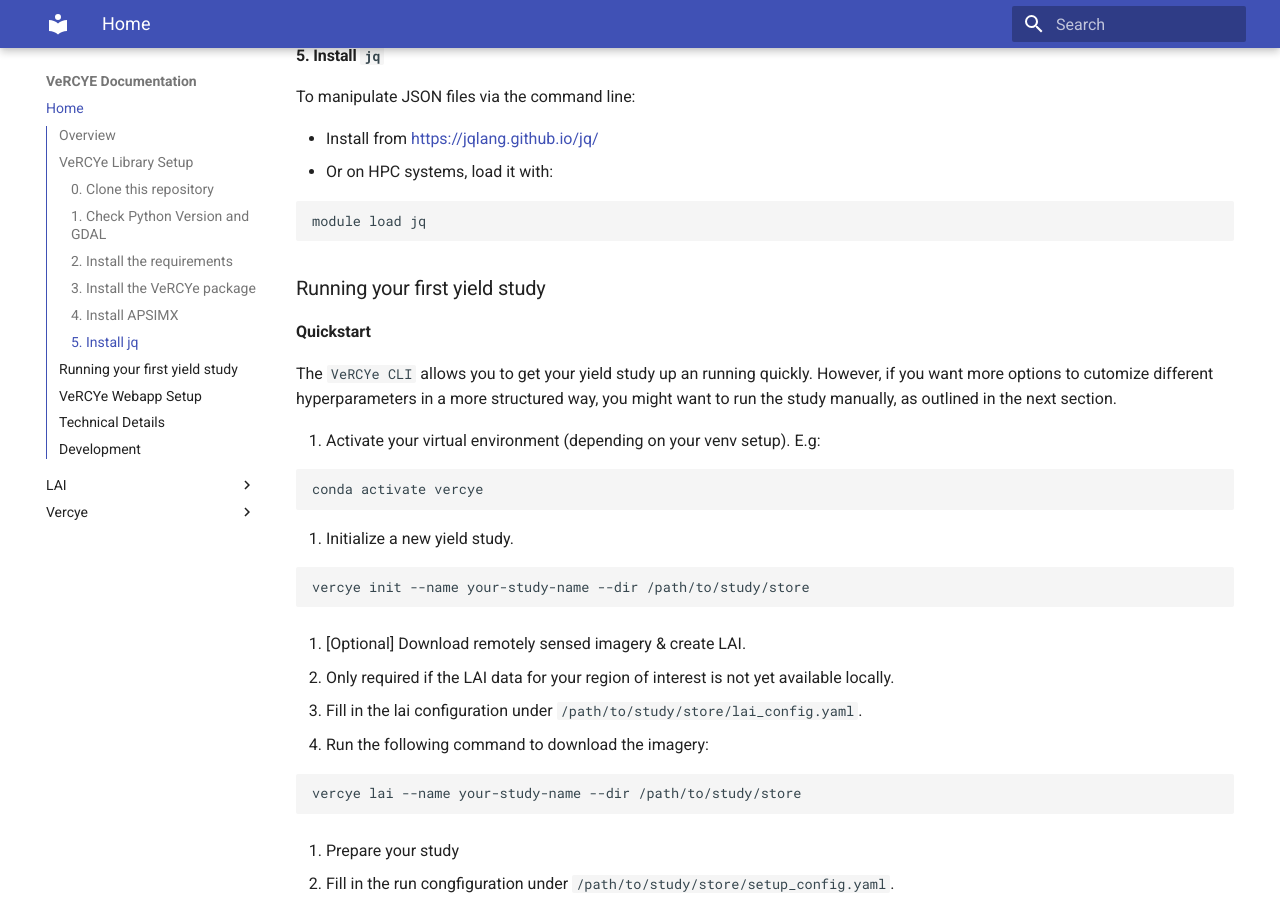
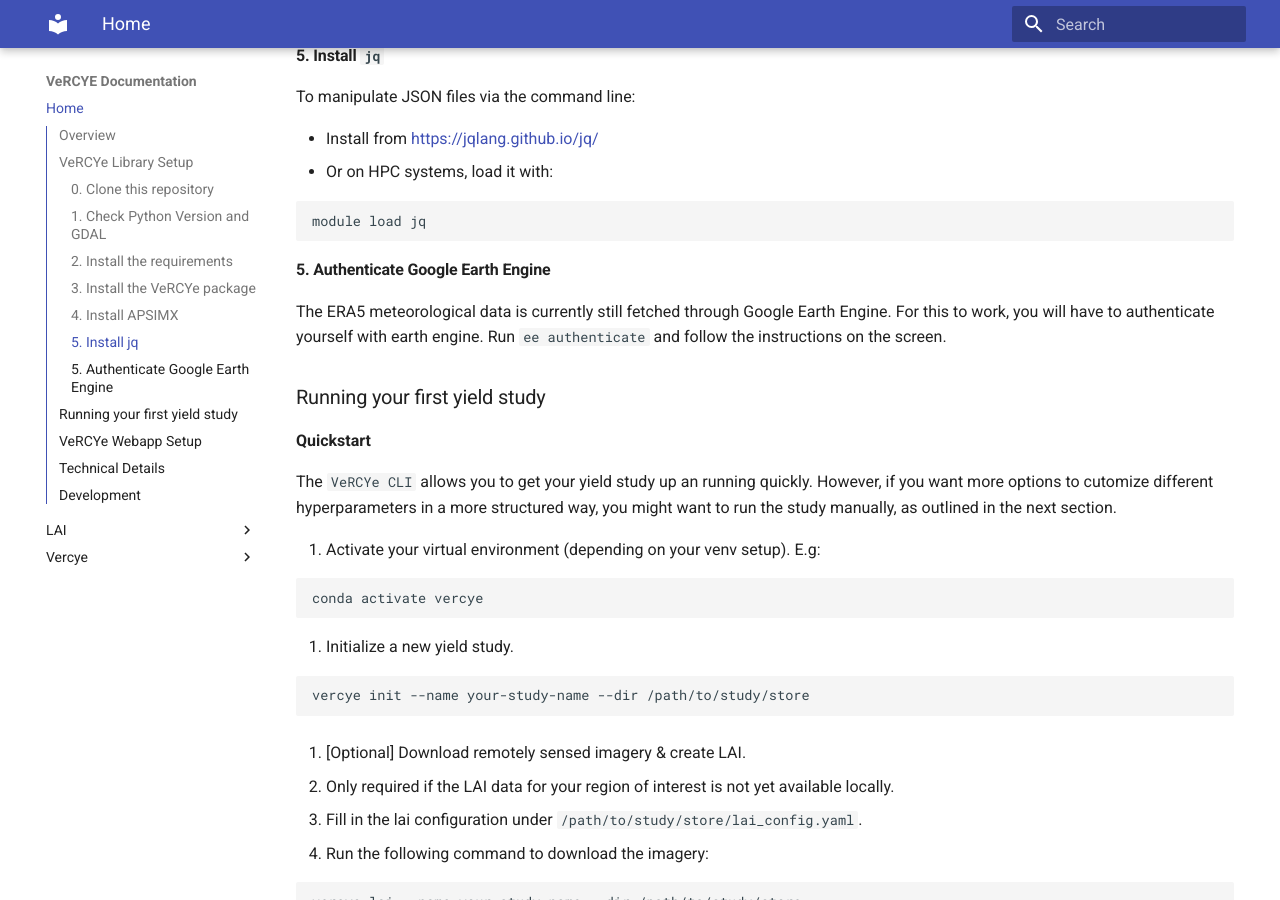
Before and after one commit to JPLMLIA/vercye_ops, an MkDocs documentation site: the page built from docs/docs/index.md, in a window 1280 px wide and 900 px high, scrolled down 1657 px. Built offline with MkDocs 1.6.1 and Material for MkDocs 9.7.7, drawn with Linux system fonts in a browser that asks for light colours; some of the changed text lies outside the part shown.

Commit message:
doc updates

````diff
--- a/docs/docs/index.md
+++ b/docs/docs/index.md
@@ -80,6 +80,10 @@ To manipulate JSON files via the command line:
 module load jq
 ```
 
+#### 5. Authenticate Google Earth Engine
+The ERA5 meteorological data is currently still fetched through Google Earth Engine. For this to work, you will have to authenticate yourself with earth engine.
+Run `ee authenticate` and follow the instructions on the screen.
+
 ### Running your first yield study
 
 **Quickstart**
@@ -154,8 +158,8 @@ On information for setting up and running the webapp, visit the [Webapp Section]
 
 ![VeRCYe Architecture Diagram](vercye_highlevel.png)
 
-- **Library Details**: The technical implementation details of the Library are outlined in he [VeRCYe Architecture Section](Vercye/architecture.md). Fore more details check out the code in `vercye_ops`.
-- **Webapp Details**: The details on architectural decisions of the webapp are documented under [VeRCYe Webapp](Vercye/webapp.md)
+- **Library Details**: The technical implementation details of the vercye library are outlined in the [VeRCYe Architecture Section](Vercye/architecture.md). Fore more details check out the code in `vercye_ops`.
+- **Webapp Details**: The details on architectural decisions of the webapp are documented under [VeRCYe Webapp](Vercye/webapp.md).
 
 
 ### Development
````
Also changed, not shown: docs/docs/LAI/running.md (+1 -1 lines), docs/docs/Vercye/apsim.md (+3 -0 lines), 1 other file.
